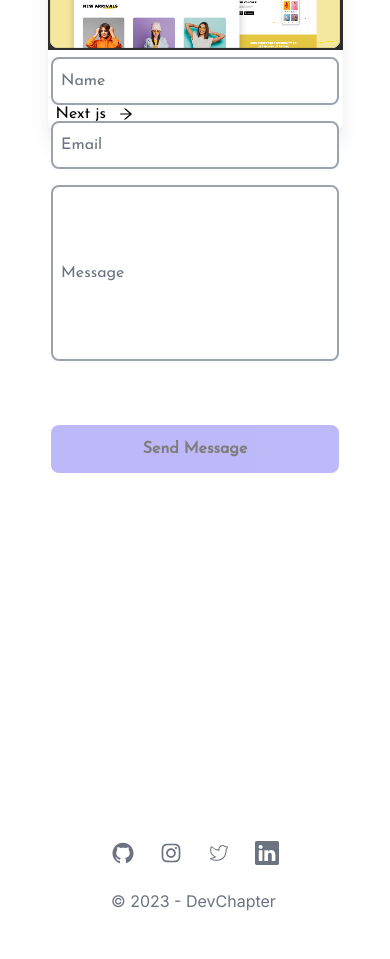
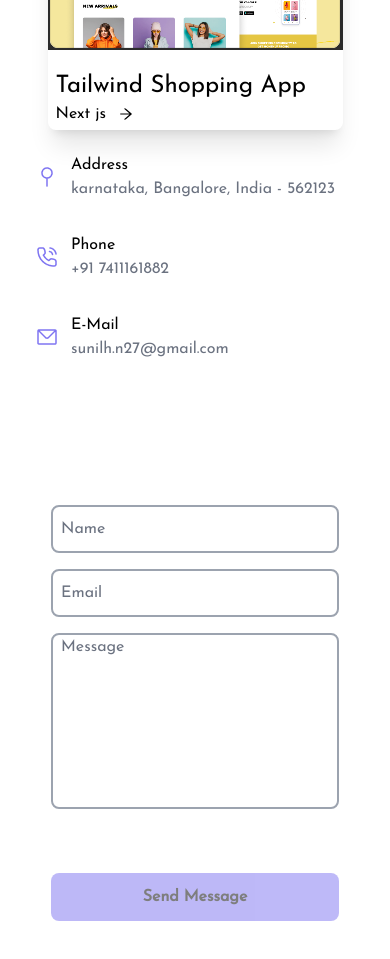
Before and after one commit to sunilhn27/pro, a Next.js app: page / in a window 390 px wide. Shown: the part 3540-4499 px from the top of the page. Before the commit the page ends 4453 px from the top, so only its background shows below. Built offline with nearby package versions, Linux system fonts and the light colour scheme.

Commit message:
Updated Contact Page

```diff
--- a/src/components/Contact.js
+++ b/src/components/Contact.js
@@ -1,102 +1,104 @@
 "use client"
-import React, { useEffect, useState } from 'react'
-import Address from '@/asserts/images/Forms/address.png'
-import Mail from '@/asserts/images/Forms/mail.png'
-import PhoneCall from '@/asserts/images/Forms/phoneCall.png'
-import Image from 'next/image'
+import React, { useEffect, useState } from 'react';
+import Address from '@/asserts/images/Forms/address.png';
+import Mail from '@/asserts/images/Forms/mail.png';
+import PhoneCall from '@/asserts/images/Forms/phoneCall.png';
+import Image from 'next/image';
 
 function Contact() {
-
-    const [name, setName] = useState("")
-    const [email, setEmail] = useState("")
-    const [message, setMessage] = useState("")
-    const [disableSendBtn, setDisableSendBtn] = useState(false)
+    const [name, setName] = useState('');
+    const [email, setEmail] = useState('');
+    const [message, setMessage] = useState('');
+    const [disableSendBtn, setDisableSendBtn] = useState(false);
 
     useEffect(() => {
         setDisableSendBtn(name !== '' && email !== '' && message !== '');
-    }, [name, email, message])
-
+    }, [name, email, message]);
 
     const sendEmail = async () => {
         try {
             const response = await fetch('/api/mail', {
                 method: 'POST',
                 headers: {
-                    "Content-type": "application/json",
+                    'Content-type': 'application/json',
                 },
-                body: JSON.stringify({ name, email, message })
+                body: JSON.stringify({ name, email, message }),
             });
 
             if (response.ok) {
                 const data = await response.json();
                 setEmailStatus(data.message);
-                console.log("Set email status True")
+                console.log('Set email status True');
             } else {
                 setEmailStatus('Failed to send email');
-                console.log("Set email status message")
+                console.log('Set email status message');
             }
         } catch (error) {
             setEmailStatus('Error: ' + error.message);
         }
     };
 
-
-
     const Info = ({ img, title, para }) => {
         return (
             <div className='py-4'>
                 <div className='flex items-center space-x-3'>
                     <Image src={img} className='w-6 h-6' />
-                    <div className='flex flex-col '>
+                    <div className='flex flex-col'>
                         <h1>{title}</h1>
                         <p className='text-gray-500'>{para}</p>
                     </div>
                 </div>
-            </div>)
-    }
+            </div>
+        );
+    };
 
     return (
-        <section className='mt-70 md:mt-12  mx-[1rem]'>
-            <div className='flex flex-col-reverse md:flex-row justify-center items-center space-x-16 '>
-
-                <div className=''>
-
-                    <form className='flex flex-col justify-center items-center w-[37rem] h-[40rem]  '>
-                        <input className='w-[18rem] md:w-[36rem]  h-[3rem] mb-4 px-2 placeholder:text-gray-500 rounded-lg border-2 border-gray-400' placeholder='Name' value={name} onChange={(e) => setName(e.target.value)}></input>
-
-                        <input className='w-[18rem] md:w-[36rem]  h-[3rem] mb-4 px-2 placeholder:text-gray-500 rounded-lg border-2 border-gray-400' placeholder='Email' value={email} onChange={(e) => setEmail(e.target.value)}></input>
-
-                        <input className='w-[18rem] md:w-[36rem]  h-[11rem] mb-4 px-2 placeholder:text-gray-500 rounded-lg border-2 border-gray-400' placeholder='Message' value={message} onChange={(e) => setMessage(e.target.value)}></input>
-
-                        <div className='mt-12' onClick={sendEmail} >
-                            <button disabled={!disableSendBtn} className={`w-[18rem] md:w-[36rem]  h-[3rem] bg-[#7E74F1] font-bold rounded-lg  ${disableSendBtn ? "" : "opacity-50 cursor-not-allowed"}`}>Send Message</button>
+        <section className='mt-96 md:mt-16 mx-[1rem]'>
+            <div className='flex flex-col-reverse md:flex-row justify-center items-center space-x-16'>
+                <div>
+                    <form className='flex flex-col justify-center items-center w-[37rem] md:w-[36rem] h-[40rem]'>
+                        <input
+                            className='w-[18rem] md:w-full h-[3rem] mb-4 px-2 placeholder:text-gray-500 rounded-lg border-2 border-gray-400'
+                            placeholder='Name'
+                            value={name}
+                            onChange={(e) => setName(e.target.value)}
+                        />
+                        <input
+                            className='w-[18rem] md:w-full h-[3rem] mb-4 px-2 placeholder:text-gray-500 rounded-lg border-2 border-gray-400'
+                            placeholder='Email'
+                            value={email}
+                            onChange={(e) => setEmail(e.target.value)}
+                        />
+                        <textarea
+                            className='w-[18rem] md:w-full h-[11rem] mb-4 px-2 placeholder:text-gray-500 rounded-lg border-2 border-gray-400 resize-none'
+                            placeholder='Message'
+                            value={message}
+                            onChange={(e) => setMessage(e.target.value)}
+                        />
+                        <div className='mt-12' onClick={sendEmail}>
+                            <button
+                                disabled={!disableSendBtn}
+                                className={`w-[18rem] md:w-full h-[3rem] bg-[#7E74F1] font-bold rounded-lg ${
+                                    disableSendBtn ? '' : 'opacity-50 cursor-not-allowed'
+                                }`}
+                            >
+                                Send Message
+                            </button>
                         </div>
-
-
                     </form>
-
                 </div>
-
                 <div>
-                    <div className='-mb-16 md:mb-16 w-[24rem] h-[16rem] '>
-
+                    <div className='md:mb-16 w-[24rem] h-[16rem]'>
                         <div className='flex flex-col'>
-                            <Info img={Address} title={"Address"} para={"karnataka, Bangalore, India - 562123"} />
-
-                            <Info img={PhoneCall} title={"Phone"} para={"+91 7411161882"} />
-
-                            <Info img={Mail} title={"E-Mail"} para={"sunilh.n27@gmail.com"} />
-
-
+                            <Info img={Address} title={'Address'} para={'karnataka, Bangalore, India - 562123'} />
+                            <Info img={PhoneCall} title={'Phone'} para={'+91 7411161882'} />
+                            <Info img={Mail} title={'E-Mail'} para={'sunilh.n27@gmail.com'} />
                         </div>
-
                     </div>
                 </div>
-
-
             </div>
         </section>
-    )
+    );
 }
 
-export default Contact
+export default Contact;
```
